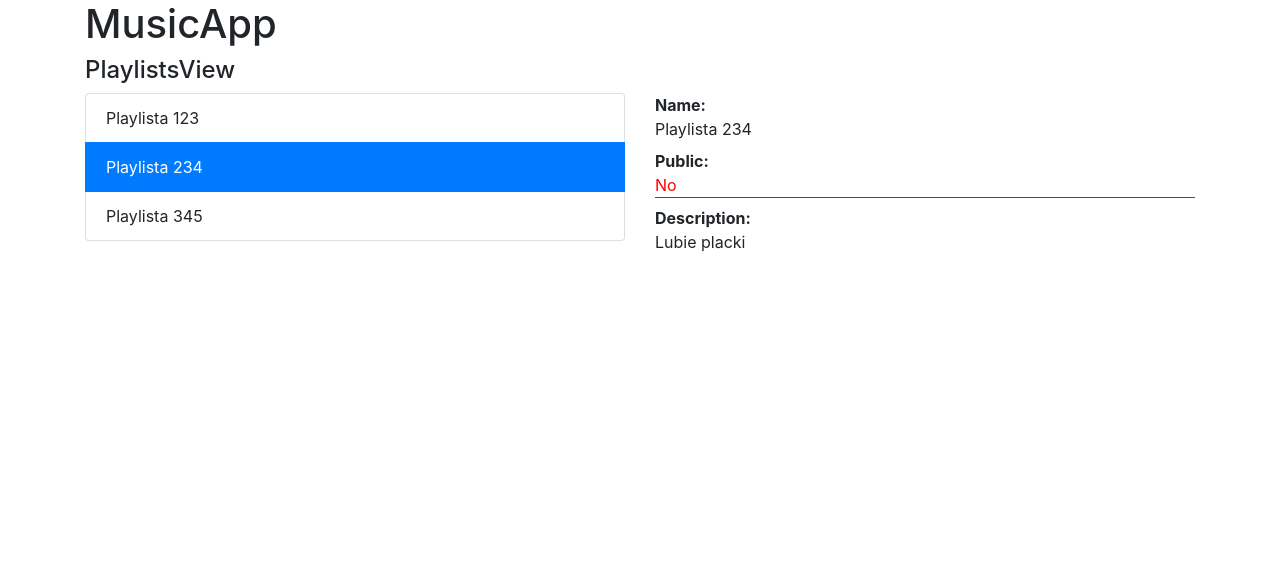
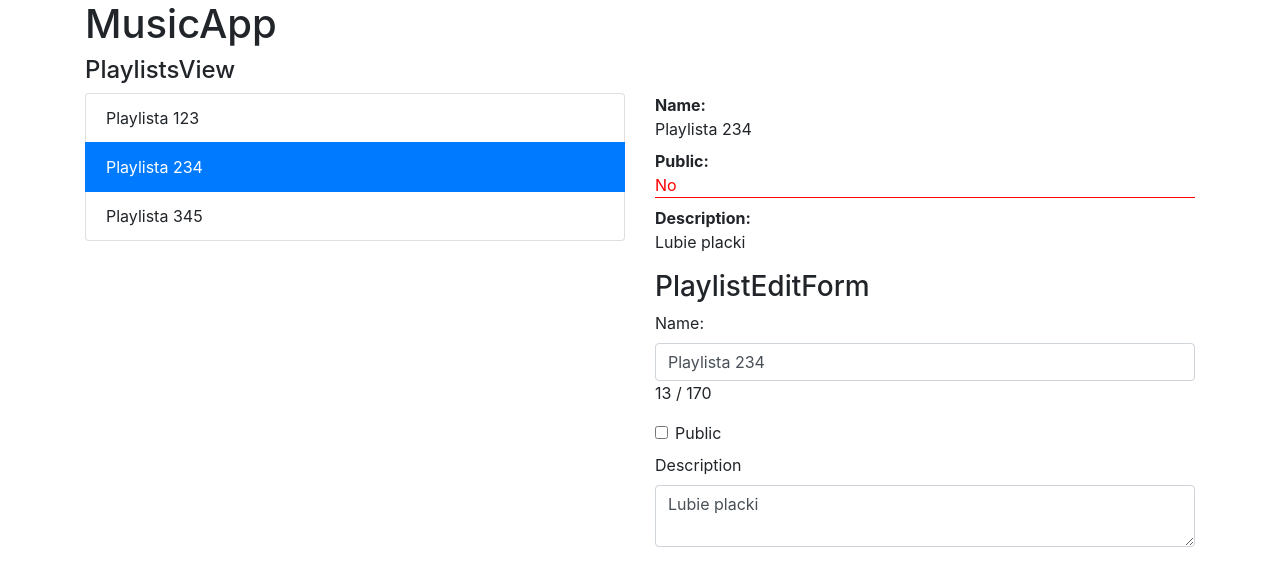
Before and after one commit to kruzyk/lufthansa-react-player, a React (Create React App) app: page / in a window 1280 px wide. Shown: the top 586 px of the page. Built offline with nearby package versions, Linux system fonts and the light colour scheme.

Commit message:
DIscard unsaved changes - useEffect - watch parent data

```diff
--- a/src/playlists/components/PlaylistEditForm.tsx
+++ b/src/playlists/components/PlaylistEditForm.tsx
@@ -1,30 +1,40 @@
-import React, { ChangeEvent, useState } from 'react'
+import React, { ChangeEvent, useEffect, useState } from 'react'
+import { Playlist } from '../../model/Playlist'
 
 interface Props {
-
-}
-
-const playlist = {
-    id: '123',
-    name: 'Placki form',
-    public: true,
-    description: 'Lubie placki'
+    playlist: Playlist;
 }
 
 
-export const PlaylistEditForm = (props: Props) => {
+export const PlaylistEditForm = ({ playlist }: Props) => {
+    const [message, setMessage] = useState('')
+    const [acceptNew, setAcceptNew] = useState(false)
 
-    // if(Math.random() > .5){
-    //     const [magic, setMagic] = useState('Magic!')
-    // }
-
+    const [playlistId, setPlaylistId] = useState(playlist.id)
     const [name, setName] = useState(playlist.name)
     const [isPublic, setIsPublic] = useState(playlist.public)
     const [description, setDescription] = useState(playlist.description)
 
+    useEffect(() => {
+        if (playlistId !== playlist.id) {
+            if (acceptNew) {
+                setName(playlist.name)
+                setPlaylistId(playlist.id)
+                setIsPublic(playlist.public)
+                setDescription(playlist.description)
+                setAcceptNew(false)
+                setMessage('')
+            } else {
+                setMessage('Unsaved Changes')
+            }
+        }
+    }, [playlist, acceptNew, playlistId])
+
     return (
         <div>
             <h3>PlaylistEditForm</h3>
+
+            {message && <div className="alert alert-danger">{message} <button onClick={() => setAcceptNew(true)}>OK</button></div>}
 
             <div className="form-group">
                 <label>Name:</label>
--- a/src/playlists/containers/PlaylistsView.tsx
+++ b/src/playlists/containers/PlaylistsView.tsx
@@ -44,14 +44,13 @@ export const PlaylistsView = (props: Props) => {
     // Dont Repeat Yourself
     // We Enjoy Typing
 
-
     useEffect(() => {
-        console.log('Render Real DOM')
+        // console.log('Render Real DOM')
         setSelectedPlaylist(playlists.find(p => p.id == selectedId))
 
     }, [selectedId, forceUpdate])
 
-    console.log('Render VirtualDOM')
+    // console.log('Render VirtualDOM')
     return (
         <div>
             <h4>PlaylistsView</h4>
@@ -73,7 +72,7 @@ export const PlaylistsView = (props: Props) => {
 
                     {selectedPlaylist && <PlaylistDetails playlist={selectedPlaylist} />}
 
-                    {/* <PlaylistEditForm /> */}
+                    {selectedPlaylist && <PlaylistEditForm  playlist={selectedPlaylist} />}
                 </div>
             </div>
         </div>
```
